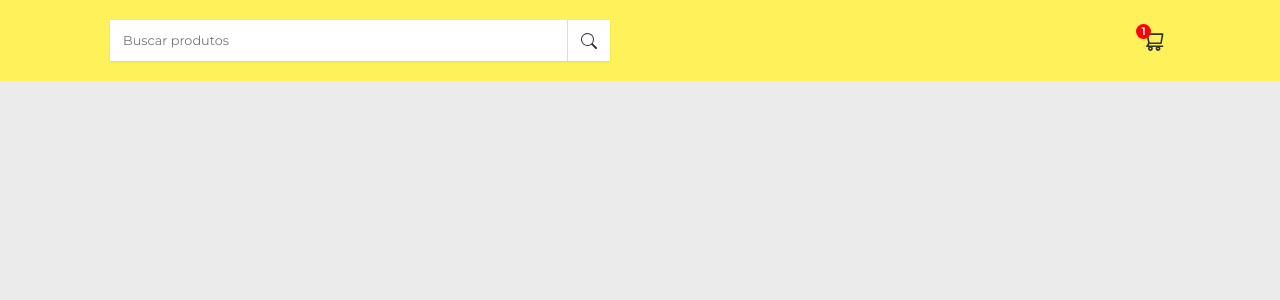
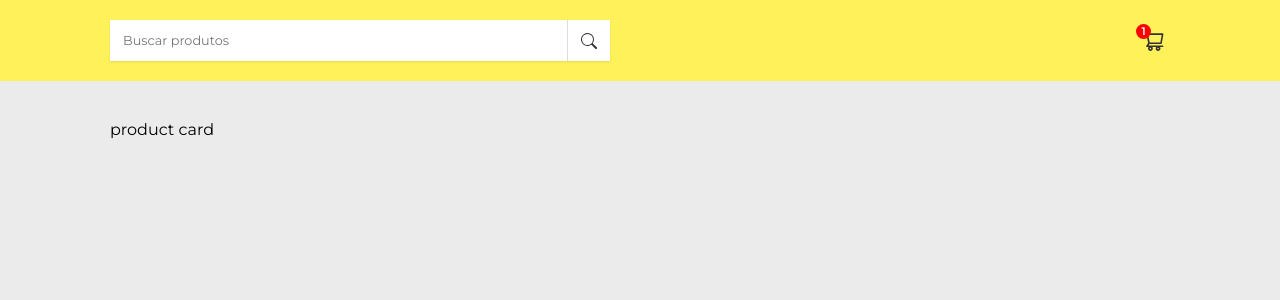
Before and after one commit to gabrielsouzas/shopping-cart, a React (Create React App) app: page / in a window 1280 px wide. Shown: the top 300 px of the page. Built offline with nearby package versions, Linux system fonts and the light colour scheme; no server answers.

Commit message:
Componente ProductCard

```diff
--- /dev/null
+++ b/src/components/ProductCard/ProductCard.jsx
@@ -0,0 +1,11 @@
+import React from 'react';
+
+function ProductCard() {
+  return (
+    <section className="product-card">
+      product card
+    </section>
+  );
+}
+
+export default ProductCard;
--- a/src/components/Products/Products.css
+++ b/src/components/Products/Products.css
@@ -0,0 +1,3 @@
+.products {
+  padding: 120px 20px 50px;
+}
--- a/src/components/Products/Products.jsx
+++ b/src/components/Products/Products.jsx
@@ -1,10 +1,25 @@
-import React from 'react';
+import React, { useEffect, useState } from 'react';
 
 import './Products.css';
+import fetchProducts from '../../api/fetchProducts';
+import ProductCard from '../ProductCard/ProductCard';
 
 function Products() {
+
+  const [products, setProducts] = useState([]);
+
+  useEffect(() => {
+    fetchProducts('iphone').then((response) => {
+      setProducts(response);
+      console.log(products);
+    });
+
+  }, []);
+
   return (
-    <section className="products container"></section>
+    <section className="products container">
+      <ProductCard />
+    </section>
   );
 }
 
```
Also changed, not shown: src/components/ProductCard/ProductCard.css (added).
